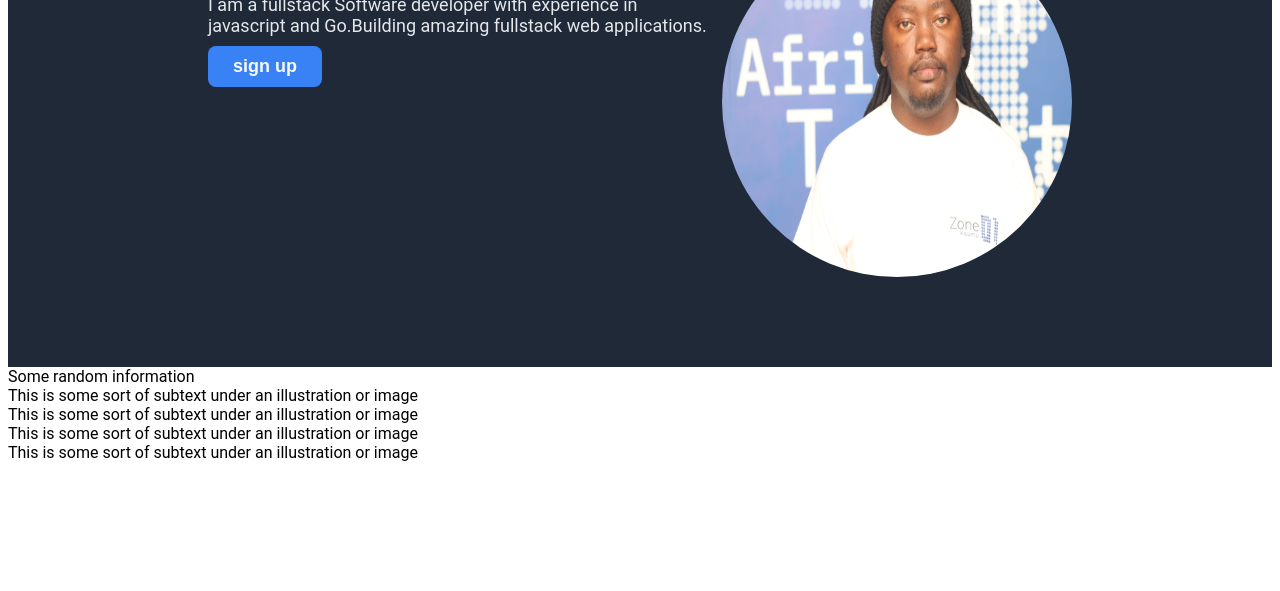
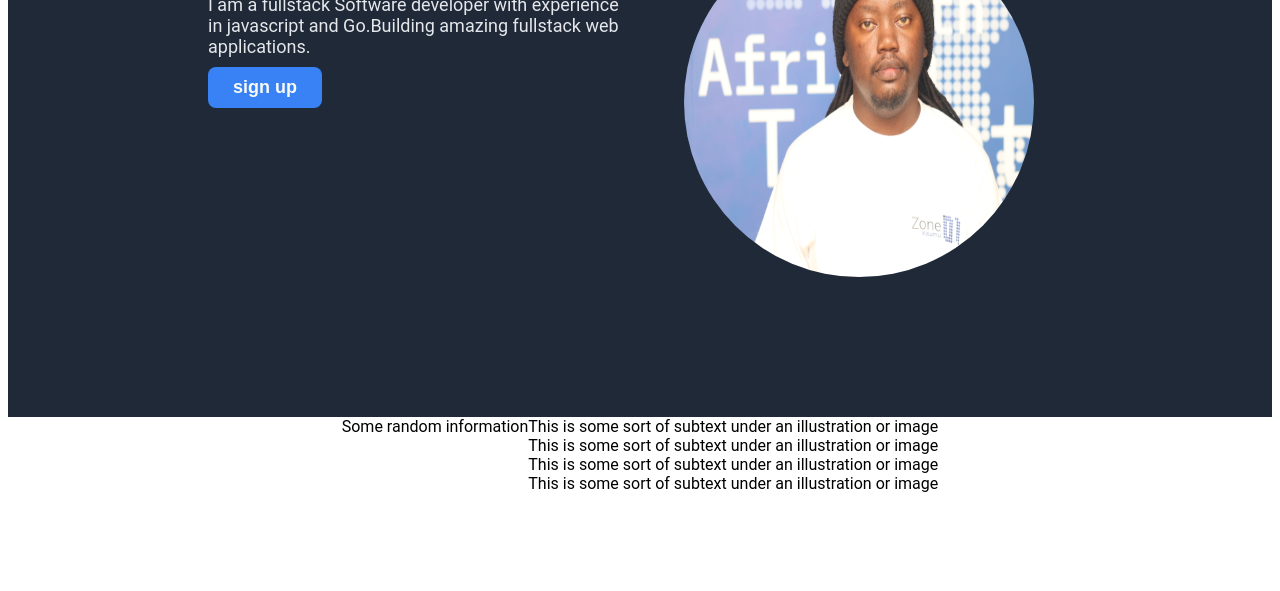
Before and after one commit to PeterIregi/landing_page, a plain HTML site: page index.html in a window 1280 px wide. Shown: the part 209-800 px from the top of the page. Drawn offline with Linux system fonts and the light colour scheme.

Commit message:
Adjust first section more and move on to the second section

```diff
--- a/index.html
+++ b/index.html
@@ -30,7 +30,10 @@
                     </div>
                     <button class="sign-up">sign up</button>
                 </div>
-                <img class="profile" src="piregi.jpg">
+                <div class="img">
+                    <img class="profile" src="piregi.jpg">
+                </div>
+
             </div>
 
         </div>
--- a/style.css
+++ b/style.css
@@ -13,6 +13,7 @@
    color:white;
    padding-left:200px;
    padding-right:200px;
+   padding-bottom:50px;
 }
 .header{
     display:flex;
@@ -37,6 +38,14 @@
     padding-bottom : 90px;
     gap:10px;
 
+}
+.text{
+    width:50%
+}
+.img{
+    width:50%;
+    display:flex;
+    justify-content: center;
 }
 .heading{
     font-size:48px;
@@ -65,3 +74,8 @@
     color:#F9FAF8;
     font-weight:900;
 }
+.outer-div{
+    display:flex;
+    justify-content: center;
+
+}
```
